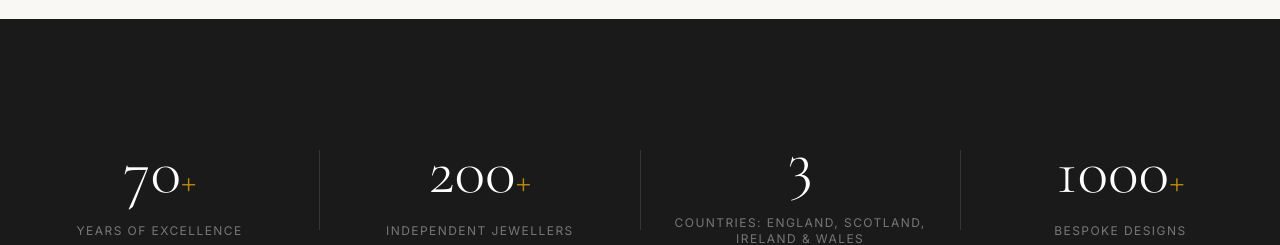
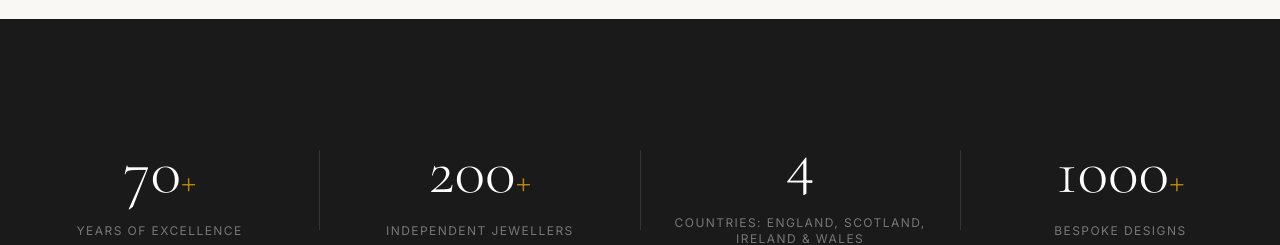
Before and after one commit to Animesh-456/lumely, a React (Vite) app: page /about in a window 1280 px wide. Shown: the part 5280-5525 px from the top of the page. Built offline with nearby package versions, Linux system fonts and the light colour scheme.

Commit message:
fix: update data-target attribute for country count in About page

```diff
--- a/src/pages/About.tsx
+++ b/src/pages/About.tsx
@@ -199,7 +199,7 @@ export default function About() {
             </div>
             <div className="ow-stat-divider" />
             <div className="ow-stat ow-reveal">
-              <span className="ow-stat-num" data-target="3">4</span>
+              <span className="ow-stat-num" data-target="4">4</span>
               <span className="ow-stat-suffix"></span>
               <span className="ow-stat-label">Countries: England, Scotland, Ireland &amp; Wales</span>
             </div>
```
